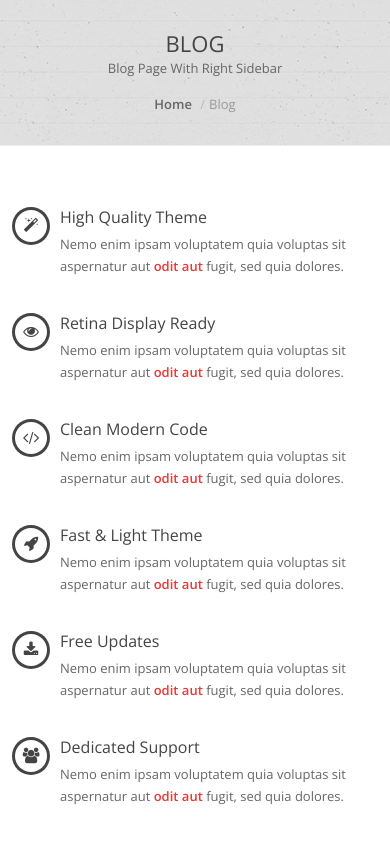
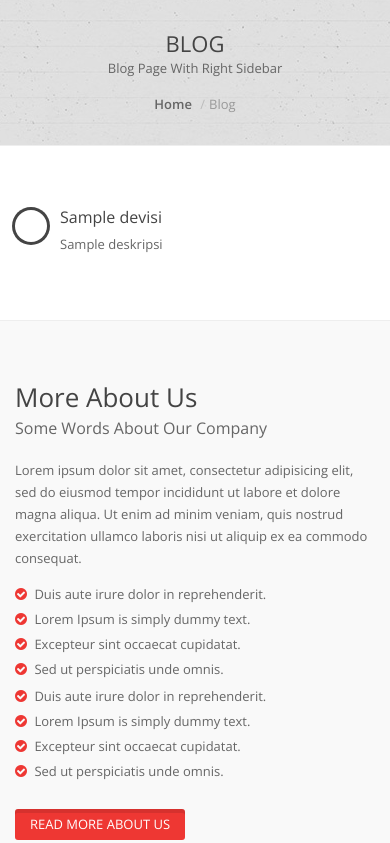
Before and after one commit to digmi-id/bemdiy, a Django app: template sites/templates/sites/home.html in a window 390 px wide. Shown: the part 103-946 px from the top of the page. Run offline with Django 3.2, Linux system fonts and the light colour scheme; the template is opened without the code that fills it: most values are stand-ins (such as "Sample title", 1, 10 or a date in 2020); parts of the project's set-up code (start-up, migrations or seed data) failed here and were passed over; some libraries are stand-ins or nearby versions.

Commit message:
Add devisi

```diff
--- a/sites/templates/sites/home.html
+++ b/sites/templates/sites/home.html
@@ -11,125 +11,21 @@
     <div class="section" style="padding-top:60px; padding-bottom:30px; border-top:0; border-bottom:0; background:#fff">
         <div class="container">
 
-            <!-- Start Services Icons -->
+            <!-- Start Devisi -->
             <div class="row">
-                <!-- Start Service Icon 1 -->
-                <div class="col-md-4 col-sm-6 service-box service-icon-left">
-                    <div class="service-icon">
-                        <i class="fa fa-magic icon-mini-effect icon-effect-2 gray-icon"></i>
+                {% for devisi in devisis %}
+                    <div class="col-md-4 col-sm-6 service-box service-icon-left">
+                        <div class="service-icon">
+                            <i class="fa {{ devisi.icon }} icon-mini-effect icon-effect-2 gray-icon"></i>
+                        </div>
+                        <div class="service-content">
+                            <h4>{{ devisi.nama }}</h4>
+                            <p>{{ devisi.deskripsi }}</p>
+                        </div>
                     </div>
-                    <div class="service-content">
-                        <h4>High Quality Theme</h4>
-                        <p>Nemo enim ipsam voluptatem quia voluptas sit aspernatur aut
-                            <strong class="accent-color">odit aut</strong> fugit, sed quia dolores.</p>
-                    </div>
-                </div>
-                <!-- End Service Icon 1 -->
-
-                <!-- Start Service Icon 2 -->
-                <div class="col-md-4 col-sm-6 service-box service-icon-left">
-                    <div class="service-icon">
-                        <i class="fa fa-eye icon-mini-effect icon-effect-2 gray-icon"></i>
-                    </div>
-                    <div class="service-content">
-                        <h4>Retina Display Ready</h4>
-                        <p>Nemo enim ipsam voluptatem quia voluptas sit aspernatur aut
-                            <strong class="accent-color">odit aut</strong> fugit, sed quia dolores.</p>
-                    </div>
-                </div>
-                <!-- End Service Icon 2 -->
-
-                <!-- Start Service Icon 3 -->
-                <div class="col-md-4 col-sm-6 service-box service-icon-left">
-                    <div class="service-icon">
-                        <i class="fa fa-code icon-mini-effect icon-effect-2 gray-icon"></i>
-                    </div>
-                    <div class="service-content">
-                        <h4>Clean Modern Code</h4>
-                        <p>Nemo enim ipsam voluptatem quia voluptas sit aspernatur aut
-                            <strong class="accent-color">odit aut</strong> fugit, sed quia dolores.</p>
-                    </div>
-                </div>
-                <!-- End Service Icon 3 -->
-
-                <!-- Start Service Icon 4 -->
-                <div class="col-md-4 col-sm-6 service-box service-icon-left">
-                    <div class="service-icon">
-                        <i class="fa fa-rocket icon-mini-effect icon-effect-2 gray-icon"></i>
-                    </div>
-                    <div class="service-content">
-                        <h4>Fast & Light Theme</h4>
-                        <p>Nemo enim ipsam voluptatem quia voluptas sit aspernatur aut
-                            <strong class="accent-color">odit aut</strong> fugit, sed quia dolores.</p>
-                    </div>
-                </div>
-                <!-- End Service Icon 4 -->
-
-                <!-- Start Service Icon 5 -->
-                <div class="col-md-4 col-sm-6 service-box service-icon-left">
-                    <div class="service-icon">
-                        <i class="fa fa-download icon-mini-effect icon-effect-2 gray-icon"></i>
-                    </div>
-                    <div class="service-content">
-                        <h4>Free Updates</h4>
-                        <p>Nemo enim ipsam voluptatem quia voluptas sit aspernatur aut
-                            <strong class="accent-color">odit aut</strong> fugit, sed quia dolores.</p>
-                    </div>
-                </div>
-                <!-- End Service Icon 5 -->
-
-                <!-- Start Service Icon 6 -->
-                <div class="col-md-4 col-sm-6 service-box service-icon-left">
-                    <div class="service-icon">
-                        <i class="fa fa-users icon-mini-effect icon-effect-2 gray-icon"></i>
-                    </div>
-                    <div class="service-content">
-                        <h4>Dedicated Support</h4>
-                        <p>Nemo enim ipsam voluptatem quia voluptas sit aspernatur aut
-                            <strong class="accent-color">odit aut</strong> fugit, sed quia dolores.</p>
-                    </div>
-                </div>
-
-                <!-- Start Service Icon 7 -->
-                <div class="col-md-4 col-sm-6 service-box service-icon-left">
-                    <div class="service-icon">
-                        <i class="fa fa-rocket icon-mini-effect icon-effect-2 gray-icon"></i>
-                    </div>
-                    <div class="service-content">
-                        <h4>Fast & Light Theme</h4>
-                        <p>Nemo enim ipsam voluptatem quia voluptas sit aspernatur aut
-                            <strong class="accent-color">odit aut</strong> fugit, sed quia dolores.</p>
-                    </div>
-                </div>
-                <!-- End Service Icon 7 -->
-
-                <!-- Start Service Icon 8 -->
-                <div class="col-md-4 col-sm-6 service-box service-icon-left">
-                    <div class="service-icon">
-                        <i class="fa fa-download icon-mini-effect icon-effect-2 gray-icon"></i>
-                    </div>
-                    <div class="service-content">
-                        <h4>Free Updates</h4>
-                        <p>Nemo enim ipsam voluptatem quia voluptas sit aspernatur aut
-                            <strong class="accent-color">odit aut</strong> fugit, sed quia dolores.</p>
-                    </div>
-                </div>
-                <!-- End Service Icon 8 -->
-
-                <!-- Start Service Icon 9 -->
-                <div class="col-md-4 col-sm-6 service-box service-icon-left">
-                    <div class="service-icon">
-                        <i class="fa fa-users icon-mini-effect icon-effect-2 gray-icon"></i>
-                    </div>
-                    <div class="service-content">
-                        <h4>Dedicated Support</h4>
-                        <p>Nemo enim ipsam voluptatem quia voluptas sit aspernatur aut
-                            <strong class="accent-color">odit aut</strong> fugit, sed quia dolores.</p>
-                    </div>
-                </div>
-
+                {% endfor %}
             </div>
-            <!-- End Services Icons -->
+            <!-- End Devisi -->
 
         </div>
     </div>
--- a/sites/views.py
+++ b/sites/views.py
@@ -1,10 +1,14 @@
 from django.shortcuts import render
 
 from .models import ProfilOrganisasi, SosialMedia
+from akun.models import Devisi
 
 def home(request):
     template_name = 'sites/home.html'
-    return render(request, template_name, context=None)
+    devisi = Devisi.objects.all()
+    context = {'devisis': devisi}
+    return render(request, template_name, context)
+
 
 def about(request):
     template_name = 'sites/about.html'
```
